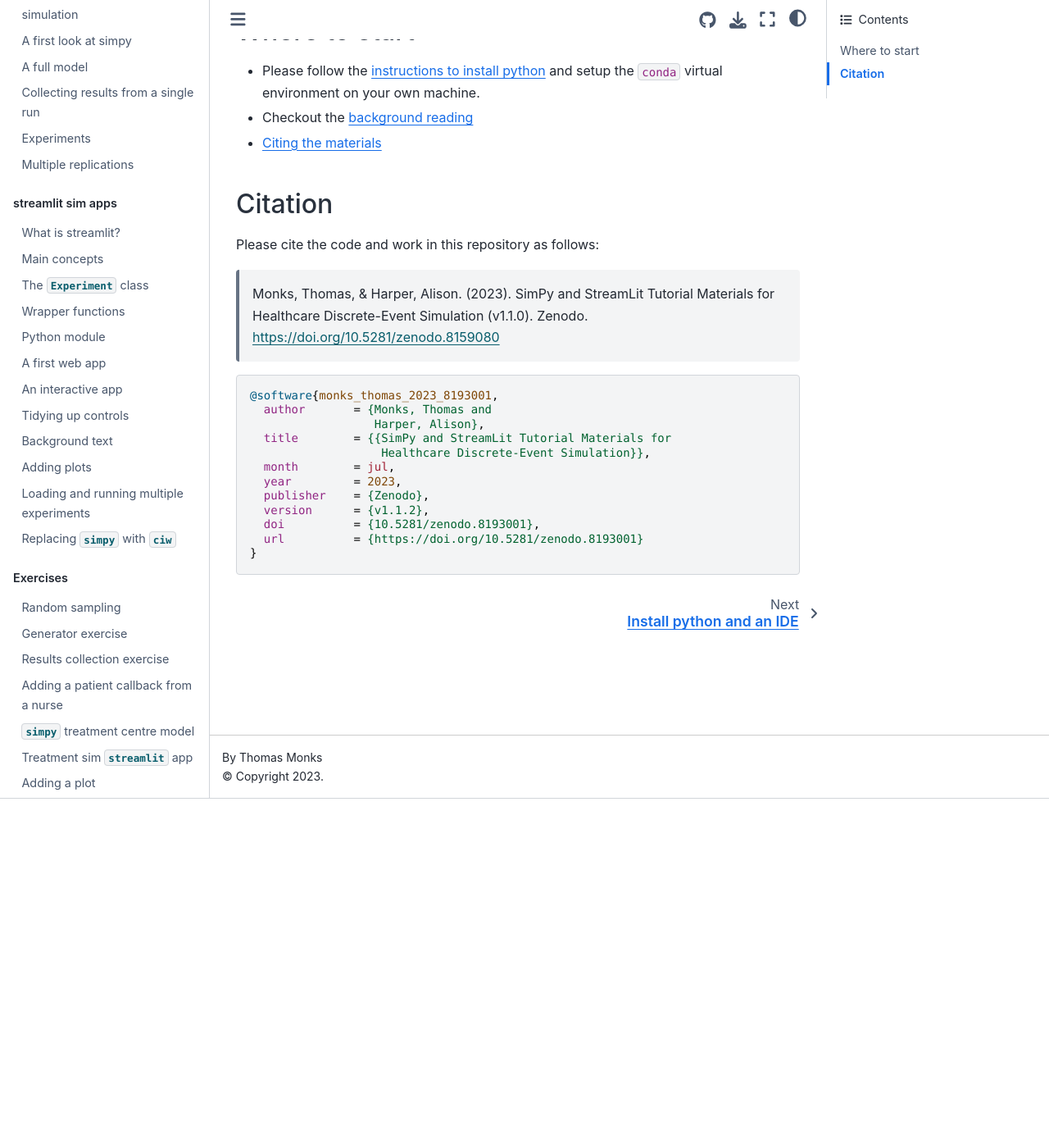
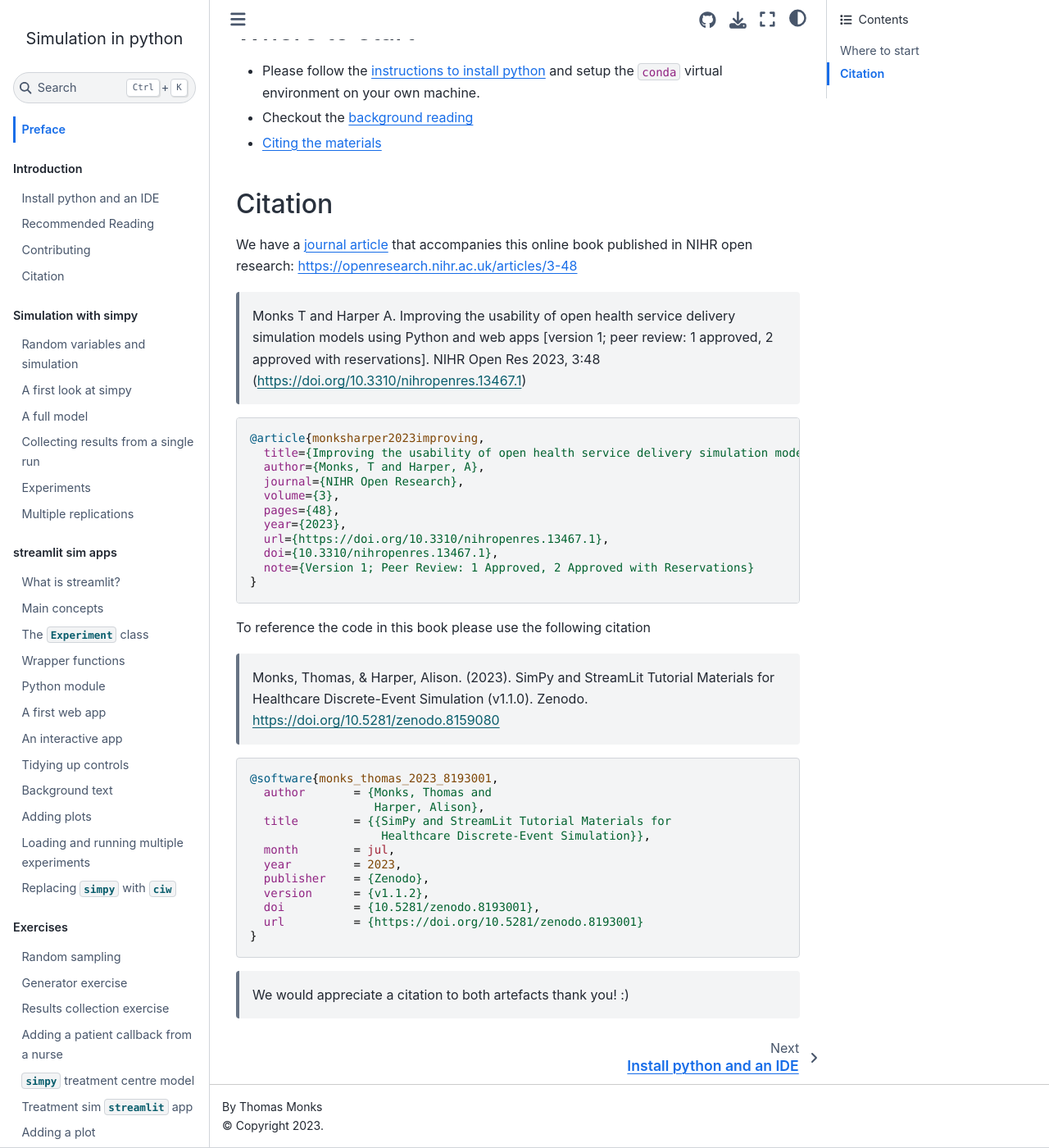
Before and after one commit to health-data-science-OR/simpy-streamlit-tutorial, a Jupyter Book: the page built from content/front_page.md, in a window 1280 px wide and 1400 px high, scrolled down 427 px. Shown: the whole window at 82% size. Built offline with Jupyter Book 1.0.4 settings and Sphinx 7.4.7 and the Sphinx Book theme 1.1.4, drawn with Linux system fonts in a browser that asks for light colours; pages that are not in the unit, such as notebooks, are missing from menus; comment, search, counter and statistics services are not loaded.

Commit message:
BK: NIHR open ref added to front pagfe

````diff
--- a/content/front_page.md
+++ b/content/front_page.md
@@ -15,7 +15,25 @@
 
 ## Citation
 
-Please cite the code and work in this repository as follows:
+We have a [journal article](https://openresearch.nihr.ac.uk/articles/3-48) that accompanies this online book published in NIHR open research: https://openresearch.nihr.ac.uk/articles/3-48
+
+>   Monks T and Harper A. Improving the usability of open health service delivery simulation models using Python and web apps [version 1; peer review: 1 approved, 2 approved with reservations]. NIHR Open Res 2023, 3:48 (https://doi.org/10.3310/nihropenres.13467.1)
+
+```bibtex
+@article{monksharper2023improving,
+  title={Improving the usability of open health service delivery simulation models using Python and web apps},
+  author={Monks, T and Harper, A},
+  journal={NIHR Open Research},
+  volume={3},
+  pages={48},
+  year={2023},
+  url={https://doi.org/10.3310/nihropenres.13467.1},
+  doi={10.3310/nihropenres.13467.1},
+  note={Version 1; Peer Review: 1 Approved, 2 Approved with Reservations}
+}
+```
+
+To reference the code in this book please use the following citation
 
 > Monks, Thomas, & Harper, Alison. (2023). SimPy and StreamLit Tutorial Materials for Healthcare Discrete-Event Simulation (v1.1.0). Zenodo. https://doi.org/10.5281/zenodo.8159080
 
@@ -34,3 +52,4 @@
   url          = {https://doi.org/10.5281/zenodo.8193001}
 }
 ```
+> We would appreciate a citation to both artefacts thank you! :)
````
